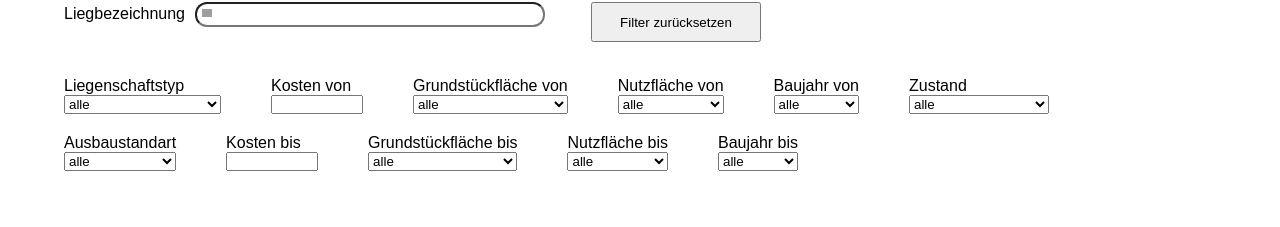
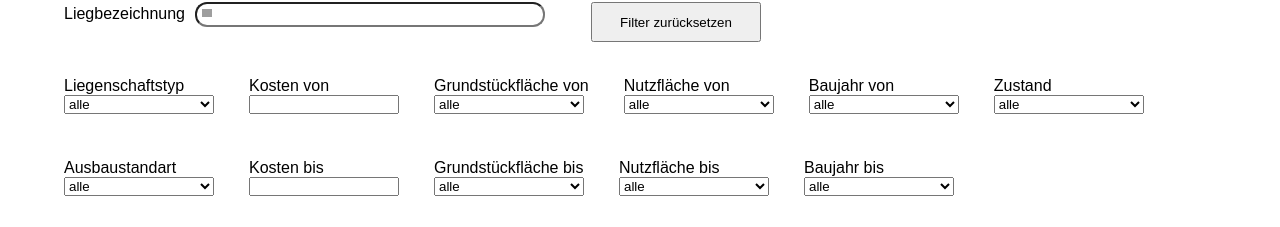
Before and after one commit to Mineio/ImmoCare, a React (Create React App) app in the folder Code/react-website/: page / in a window 1280 px wide. Shown: the part 158-385 px from the top of the page. Built offline with nearby package versions, Linux system fonts and the light colour scheme; no server answers; grey boxes are pictures that could not be loaded.

Commit message:
FilteraufStartseiteausrichten:FilterausStartseiteAusrichten:1
Css Filter ausrichten

```diff
--- a/Code/react-website/src/App.css
+++ b/Code/react-website/src/App.css
@@ -60,10 +60,12 @@
 .searchbarTop{
   margin-top: 30px;
   display:flex;
+
+  align-items: center;
 }
 
 .searchbarTop div{
-  padding-right: 50px;
+  padding-right: 35px;
 }
 
 .searchbarTop div form{
@@ -73,13 +75,20 @@
 }
 
 .searchbarBottom{
-  margin-top: 20px;
+  margin-top: 45px;
   display:flex;
+
+  align-items: center;
 }
-
 .searchbarBottom div{
-  padding-right: 50px;
+  margin-right: 35px;
 }
+.searchbarBottom input, .searchbarBottom select{
+ width: 150px;
+}
+.searchbarTop input, .searchbarTop select{
+  width: 150px;
+ }
 
 .searchbarBottom div form{
   display:flex;
@@ -266,7 +275,7 @@ input[id="LiegBaujahr"]::-webkit-inner-spin-button {
 }
 
 input[id="LiegNutzfläche"]::-webkit-inner-spin-button {
-  opacity: 0
+  opacity: 0;
 }
 
 .searchbox input[type="text"] {
--- a/Code/react-website/src/pages/home.js
+++ b/Code/react-website/src/pages/home.js
@@ -123,10 +123,10 @@ const Home = () => {
       "nutzVon",
       "kostenBis",
       "nutzBis",
-      "suchbegriff"
+      "suchbegriff",
     ];
 
-    keysToRemove.forEach(key => {
+    keysToRemove.forEach((key) => {
       localStorage.removeItem(key);
     });
 
@@ -469,7 +469,6 @@ const Home = () => {
             </select>
           </form>
         </div>
-        <div></div>
       </div>
 
       <div>
```
